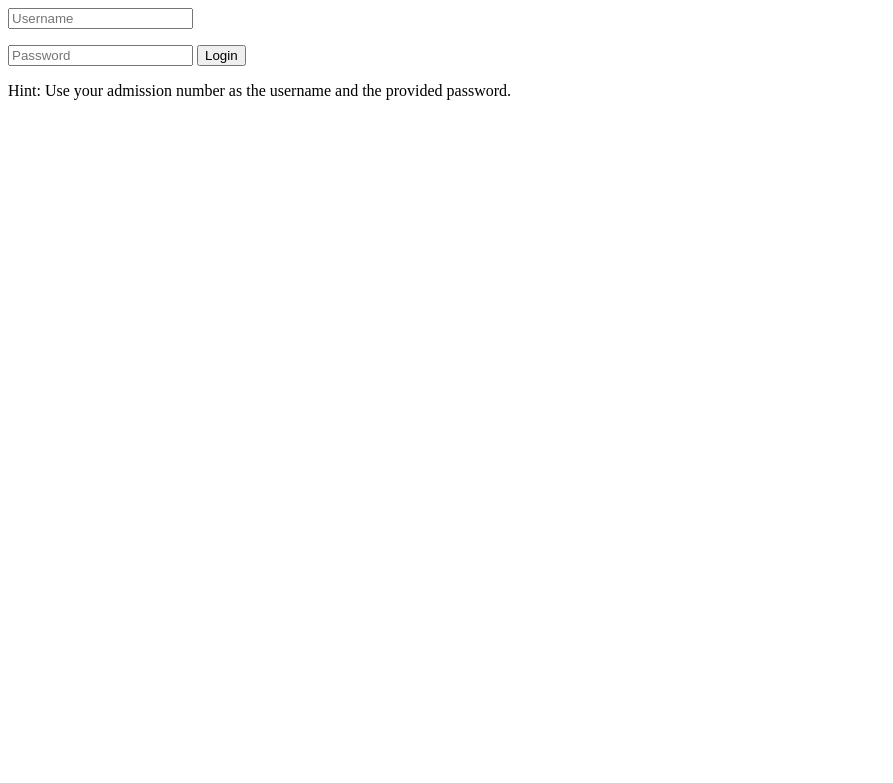
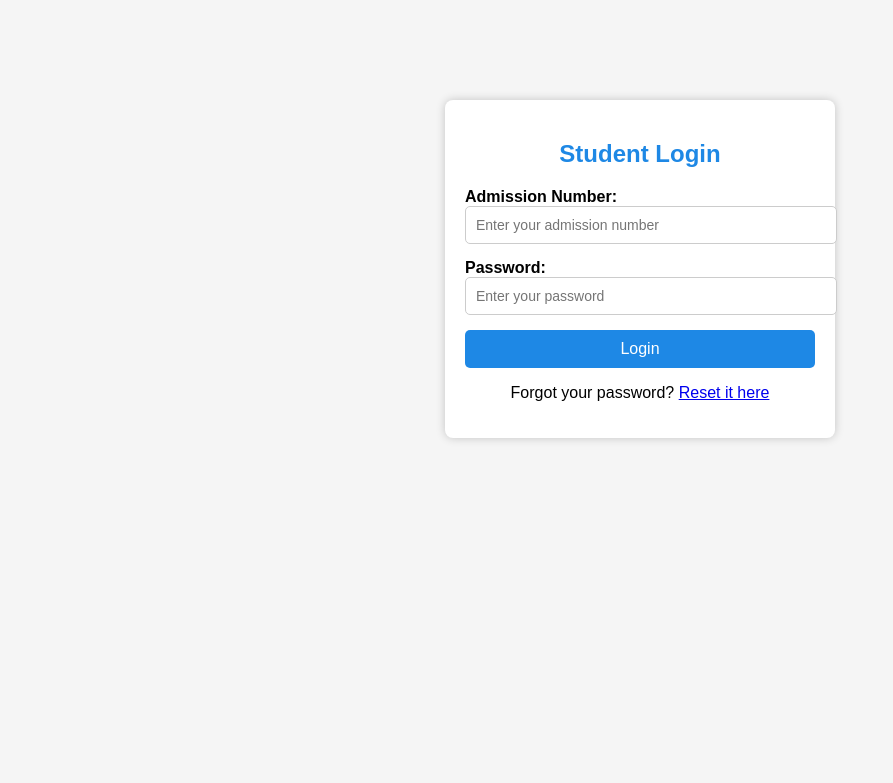
Before and after one commit to petero343/academic_genius, a Django app: page /students/login/ in a window 1280 px wide. Shown: the top 783 px of the page, without its empty margins (0-893 px from the left). Run offline with Django 5.2, Linux system fonts and the light colour scheme.

```diff
--- a/myproject/settings.py
+++ b/myproject/settings.py
@@ -28,7 +28,7 @@ DEBUG = True
 ALLOWED_HOSTS = []
 
 AUTHENTICATION_BACKENDS = [
-    "myproject.auth_backends.CustomUserBackend",  # Ensure this points to the correct path
+    "users.auth_backends.CustomUserBackend",  # Ensure this points to the correct path
     "django.contrib.auth.backends.ModelBackend",  # Default Django authentication
 ]
 
@@ -40,6 +40,7 @@ AUTHENTICATION_BACKENDS = [
 INSTALLED_APPS = [
     'django.contrib.admin',
     'django.contrib.auth',
+    "django_extensions",
     'django.contrib.contenttypes',
     'django.contrib.sessions',
     'django.contrib.messages',
@@ -99,6 +100,8 @@ SESSION_COOKIE_AGE = 86400  # 1 day (optional)
 SESSION_EXPIRE_AT_BROWSER_CLOSE = False
 SESSION_SAVE_EVERY_REQUEST = True
 
+LOGIN_REDIRECT_URL = "/dashboard/"
+LOGOUT_REDIRECT_URL = "/login/"
 
 AUTH_USER_MODEL = 'users.CustomUser'
 
--- a/myproject/urls.py
+++ b/myproject/urls.py
@@ -6,10 +6,9 @@ urlpatterns = [
     path("admin/", admin.site.urls),
 
     # ✅ Home Page
-    path("", include("students.urls")),  # Home handled in students
 
     # ✅ Student URLs
-    path("students/", include("students.urls")),
+    path("students/", include(("students.urls", "students"))),  # ✅ Namespace defined here
 
     # ✅ Teacher URLs
     path("teachers/", include("teachers.urls")),
--- a/students/templates/students/login.html
+++ b/students/templates/students/login.html
@@ -1,13 +1,89 @@
-<form method="POST">
-    {% csrf_token %}
-    <input type="text" name="username" placeholder="Username" required></p>
-    <input type="password" name="password" placeholder="Password" required>
-    <button type="submit">Login</button>
-</form>
-{% if messages %}
-    {% for message in messages %}
-        <p style="color: red;">{{ message }}</p>
-    {% endfor %}
-{% endif %}
+<!DOCTYPE html>
+<html lang="en">
+<head>
+    <meta charset="UTF-8">
+    <meta name="viewport" content="width=device-width, initial-scale=1.0">
+    <title>Student Login | AcGen</title>
+    <style>
+        body {
+            font-family: Arial, sans-serif;
+            background-color: #f5f5f5;
+            text-align: center;
+            margin: 0;
+            padding: 0;
+        }
+        .container {
+            width: 350px;
+            background: white;
+            padding: 20px;
+            margin: 100px auto;
+            border-radius: 8px;
+            box-shadow: 0px 0px 10px rgba(0, 0, 0, 0.2);
+        }
+        h2 {
+            color: #1E88E5;
+        }
+        .form-group {
+            margin-bottom: 15px;
+            text-align: left;
+        }
+        label {
+            font-weight: bold;
+        }
+        input {
+            width: 100%;
+            padding: 10px;
+            border: 1px solid #ccc;
+            border-radius: 5px;
+            font-size: 14px;
+        }
+        .btn {
+            background-color: #1E88E5;
+            color: white;
+            padding: 10px;
+            width: 100%;
+            border: none;
+            border-radius: 5px;
+            cursor: pointer;
+            font-size: 16px;
+        }
+        .btn:hover {
+            background-color: #1565C0;
+        }
+        .error {
+            color: red;
+            margin-bottom: 10px;
+        }
+    </style>
+</head>
+<body>
+    <div class="container">
+        <h2>Student Login</h2>
 
-<p>Hint: Use your admission number as the username and the provided password.</p>
+        <!-- ✅ Display error messages if login fails -->
+        {% if messages %}
+            {% for message in messages %}
+                <p class="error">{{ message }}</p>
+            {% endfor %}
+        {% endif %}
+
+        <!-- ✅ Login Form -->
+        <form method="post" action="{% url 'students:student_login'%}">
+            {% csrf_token %}
+            <div class="form-group">
+                <label for="username">Admission Number:</label>
+                <input type="text" id="username" name="username" placeholder="Enter your admission number" required>
+            </div>
+
+            <div class="form-group">
+                <label for="password">Password:</label>
+                <input type="password" id="password" name="password" placeholder="Enter your password" required>
+            </div>
+
+            <button type="submit" class="btn">Login</button>
+        </form>
+
+        <p>Forgot your password? <a href="#">Reset it here</a></p>
+    </div>
+</body>
+</html>
--- a/students/urls.py
+++ b/students/urls.py
@@ -1,23 +1,26 @@
 from django.urls import path
 from .views import (
     student_list, student_detail, generate_report_card, generate_results_report,
-    student_login, student_dashboard, view_results, user_logout
+    student_login, student_dashboard, view_results, user_logout, home
 )
 
+#app_name = "students"
+
 urlpatterns = [
-    # ✅ Student Login & Dashboard
+    # ✅ Home & Authentication
+    path("", home, name="home"),
     path("login/", student_login, name="student_login"),
+    path("logout/", user_logout, name="user_logout"),
+
+    # ✅ Student Dashboard
     path("dashboard/", student_dashboard, name="student_dashboard"),
 
-    # ✅ Student List & Details
-    path("", student_list, name="student_list"),
-    path("<str:adm_number>/", student_detail, name="student_detail"),
+    # ✅ Student Management
+    path("students/", student_list, name="student_list"),  # ✅ Fix duplicate empty path
+    path("students/<str:adm_number>/", student_detail, name="student_detail"),
 
-    # ✅ Report & Results
-    path("<str:adm_number>/report/", generate_report_card, name="generate_report_card"),
-    path("<str:adm_number>/results/", generate_results_report, name="generate_results_report"),
+    # ✅ Reports & Results
+    path("students/<str:adm_number>/report/", generate_report_card, name="generate_report_card"),
+    path("students/<str:adm_number>/results/", generate_results_report, name="generate_results_report"),
     path("results/", view_results, name="view_results"),
-
-    # ✅ Logout
-    path("logout/", user_logout, name="user_logout"),
 ]
--- a/students/views.py
+++ b/students/views.py
@@ -3,6 +3,7 @@ from django.http import HttpResponse
 from django.contrib.auth import authenticate, login, logout
 from django.contrib.auth.decorators import login_required, user_passes_test
 from django.contrib import messages
+from django.conf import settings
 from reportlab.pdfgen import canvas
 from reportlab.lib.pagesizes import letter
 from reportlab.lib.colors import blue, black, red, lightgrey
@@ -10,29 +11,133 @@ from reportlab.lib.utils import ImageReader
 from reportlab.platypus import Table, TableStyle
 from reportlab.lib import colors
 import os
-from django.conf import settings
 
+from users.models import CustomUser
 from .models import Student, Result, Course
+from .utils import send_results_notification  # ✅ Import function
+
+
+# ✅ Home View
+def home(request):
+    return render(request, "home.html")
 
 
 # ✅ List all students
 def student_list(request):
     students = Student.objects.all()
-    return render(request, 'students/student_list.html', {'students': students})
+    return render(request, "students/student_list.html", {"students": students})
 
 
 # ✅ View individual student details
 def student_detail(request, adm_number):
     student = get_object_or_404(Student, adm_number=adm_number)
-    return render(request, 'students/student_detail.html', {'student': student})
+    return render(request, "students/student_detail.html", {"student": student})
+
+
+# ✅ Student Login
+def student_login(request):
+    print("✅ student_login function called!")  # Debugging
+
+    if request.method == "POST":
+        username = request.POST.get("username")
+        password = request.POST.get("password")
+        print(f"🔹 Username: {username}, Password: {password}")
+
+        user = authenticate(request, username=username, password=password)
+
+        if user:
+            login(request, user)
+            print(f"🔹 SESSION DATA AFTER LOGIN: {request.session.items()}")
+            print(f"✅ Authentication successful! Redirecting {username} to dashboard.")
+            return redirect("students:student_dashboard")  # ✅ Ensure correct URL name
+        else:
+            messages.error(request, "❌ Invalid username or password")
+            print("❌ Authentication failed!")
+
+    return render(request, "students/login.html")
+
+
+# ✅ Student Dashboard
+@login_required(login_url="students:student_login")
+def student_dashboard(request):
+    print(f"✅ student_dashboard function called!")
+    print(f"✅ Logged-in User: {request.user.username}, Authenticated: {request.user.is_authenticated}")
+
+    student = get_object_or_404(Student, user=request.user)
+    results = Result.objects.filter(student=student)
+
+    context = {
+        "student": student,
+        "results": results,
+    }
+    return render(request, "students/dashboard.html", context)
+
+
+# ✅ User Logout
+def user_logout(request):
+    logout(request)
+    return redirect("students:student_login")
+
+
+# ✅ Helper function to check if user is an admin
+def is_admin(user):
+    return user.is_authenticated and user.role == "admin"
+
+
+# ✅ Helper function to check if user is a teacher
+def is_teacher(user):
+    return user.is_authenticated and user.role == "teacher"
+
+
+# ✅ Helper function to check if user is a student or parent
+def is_student_or_parent(user):
+    return user.is_authenticated and user.role in ["student", "parent"]
+
+
+# ✅ Admin-only view (Manage students)
+@login_required
+@user_passes_test(is_admin)
+def manage_students(request):
+    students = Student.objects.all()
+    return render(request, "students/manage_students.html", {"students": students})
+
+
+# ✅ Teachers can add/edit results
+@login_required
+@user_passes_test(is_teacher)
+def add_results(request, student_id):
+    student = get_object_or_404(Student, id=student_id)
+
+    if request.method == "POST":
+        course = request.POST["course"]
+        grade = request.POST["grade"]
+        Result.objects.create(student=student, course_id=course, grade=grade)
+
+        # ✅ Send email notification after adding results
+        send_results_notification(student)
+
+        messages.success(request, "Results added successfully!")
+        return redirect("teacher_dashboard")  # Redirect back
+
+    return render(request, "students/add_results.html", {"student": student})
+
+
+# ✅ Students/Parents can only view their own results
+@login_required
+@user_passes_test(is_student_or_parent)
+def view_results(request):
+    student = get_object_or_404(Student, user=request.user)
+    results = Result.objects.filter(student=student)
+    return render(request, "students/view_results.html", {"student": student, "results": results})
 
 
 # ✅ Generate PDF Report Card
+@login_required(login_url="students:student_login")
 def generate_report_card(request, adm_number):
     student = get_object_or_404(Student, adm_number=adm_number)
 
-    response = HttpResponse(content_type='application/pdf')
-    response['Content-Disposition'] = f'attachment; filename="Report_Card_{student.adm_number}.pdf"'
+    response = HttpResponse(content_type="application/pdf")
+    response["Content-Disposition"] = f'attachment; filename="Report_Card_{student.adm_number}.pdf"'
 
     p = canvas.Canvas(response)
     p.setFont("Helvetica", 16)
@@ -51,12 +156,13 @@ def generate_report_card(request, adm_number):
 
 
 # ✅ Generate Student Results PDF
+@login_required(login_url="students:student_login")
 def generate_results_report(request, adm_number):
     student = get_object_or_404(Student, adm_number=adm_number)
     results = Result.objects.filter(student=student)
 
-    response = HttpResponse(content_type='application/pdf')
-    response['Content-Disposition'] = f'attachment; filename="Results_{student.adm_number}.pdf"'
+    response = HttpResponse(content_type="application/pdf")
+    response["Content-Disposition"] = f'attachment; filename="Results_{student.adm_number}.pdf"'
 
     p = canvas.Canvas(response, pagesize=letter)
     width, height = letter
@@ -97,118 +203,20 @@ def generate_results_report(request, adm_number):
     # ✏️ **Table Style**
     table = Table(table_data, colWidths=[300, 100])
     table.setStyle(TableStyle([
-        ('BACKGROUND', (0, 0), (-1, 0), colors.grey),
-        ('TEXTCOLOR', (0, 0), (-1, 0), colors.whitesmoke),
-        ('ALIGN', (0, 0), (-1, -1), 'CENTER'),
-        ('FONTNAME', (0, 0), (-1, 0), 'Helvetica-Bold'),
-        ('BOTTOMPADDING', (0, 0), (-1, 0), 12),
-        ('BACKGROUND', (0, 1), (-1, -1), colors.beige),
-        ('GRID', (0, 0), (-1, -1), 1, colors.black)
+        ("BACKGROUND", (0, 0), (-1, 0), colors.grey),
+        ("TEXTCOLOR", (0, 0), (-1, 0), colors.whitesmoke),
+        ("ALIGN", (0, 0), (-1, -1), "CENTER"),
+        ("FONTNAME", (0, 0), (-1, 0), "Helvetica-Bold"),
+        ("BOTTOMPADDING", (0, 0), (-1, 0), 12),
+        ("BACKGROUND", (0, 1), (-1, -1), colors.beige),
+        ("GRID", (0, 0), (-1, -1), 1, colors.black),
     ]))
 
     # 📌 **Draw Table**
     table.wrapOn(p, width, height)
     table.drawOn(p, 100, height - 280)
 
-    # 🔚 **Close PDF document**
     p.showPage()
     p.save()
 
     return response
-
-
-# ✅ Student Dashboard
-@login_required
-def student_dashboard(request):
-    if not hasattr(request.user, 'student'):  # Ensure only students access this view
-        return redirect('student_login')
-
-    student = request.user.student  # Get logged-in student's details
-    results = Result.objects.filter(student=student)  # Fetch student results
-
-    context = {
-        'student': student,
-        'results': results,
-    }
-    return render(request, 'students/dashboard.html', context)
-
-# ✅ Student Login
-def student_login(request):
-    if request.method == "POST":
-        username = request.POST['username']  # Admission number as username
-        password = request.POST['password']
-        user = authenticate(request, username=username, password=password)
-
-        if user is not None and hasattr(user, 'student'):  # Ensure it's a student
-            login(request, user)
-            return redirect('student_dashboard')
-        else:
-            return render(request, 'students/login.html', {'error': 'Invalid credentials'})
-
-    return render(request, 'students/login.html')
-
-# ✅ User Logout
-def user_logout(request):
-    logout(request)
-    return redirect("student_login")
-
-
-# ✅ Helper function to check if user is an admin
-def is_admin(user):
-    return user.is_authenticated and user.role == "admin"
-
-
-# ✅ Helper function to check if user is a teacher
-def is_teacher(user):
-    return user.is_authenticated and user.role == "teacher"
-
-
-# ✅ Helper function to check if user is a student or parent
-def is_student_or_parent(user):
-    return user.is_authenticated and user.role in ["student", "parent"]
-
-
-# ✅ Admin-only view (Manage students)
-@login_required
-@user_passes_test(is_admin)
-def manage_students(request):
-    students = Student.objects.all()
-    return render(request, "students/manage_students.html", {"students": students})
-
-
-# ✅ Teachers can add/edit results
-@login_required
-@user_passes_test(is_teacher)
-def add_results(request):
-    return render(request, "students/add_results.html")
-
-
-# ✅ Students/Parents can only view their own results
-@login_required
-@user_passes_test(is_student_or_parent)
-def view_results(request):
-    student = get_object_or_404(Student, user=request.user)
-    results = Result.objects.filter(student=student)
-    return render(request, "students/view_results.html", {"student": student, "results": results})
-
-# students/views.py
-from django.shortcuts import render, get_object_or_404, redirect
-from django.contrib import messages
-from .models import Student, Result
-from .utils import send_results_notification  # ✅ Import function
-
-def add_results(request, student_id):
-    student = get_object_or_404(Student, id=student_id)
-
-    if request.method == "POST":
-        course = request.POST["course"]
-        grade = request.POST["grade"]
-        Result.objects.create(student=student, course_id=course, grade=grade)
-
-        # ✅ Send email notification after adding results
-        send_results_notification(student)
-
-        messages.success(request, "Results added successfully!")
-        return redirect("teacher_dashboard")  # Redirect back
-
-    return render(request, "students/add_results.html", {"student": student})
```
Also changed, not shown: myproject/auth_backends.py (deleted, +0 -17 lines), students/templates/students/dashboard.html (+7 -1 lines), users/auth_backends.py (added, +11 -0 lines).
